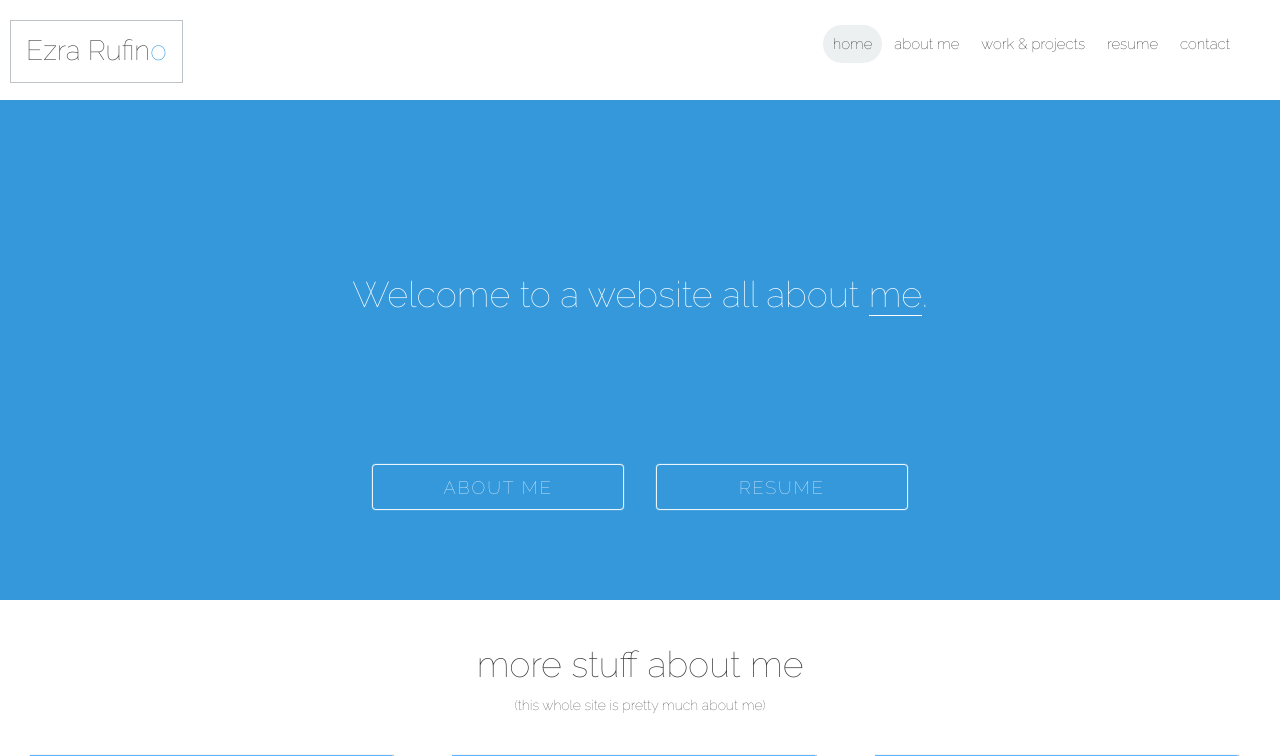
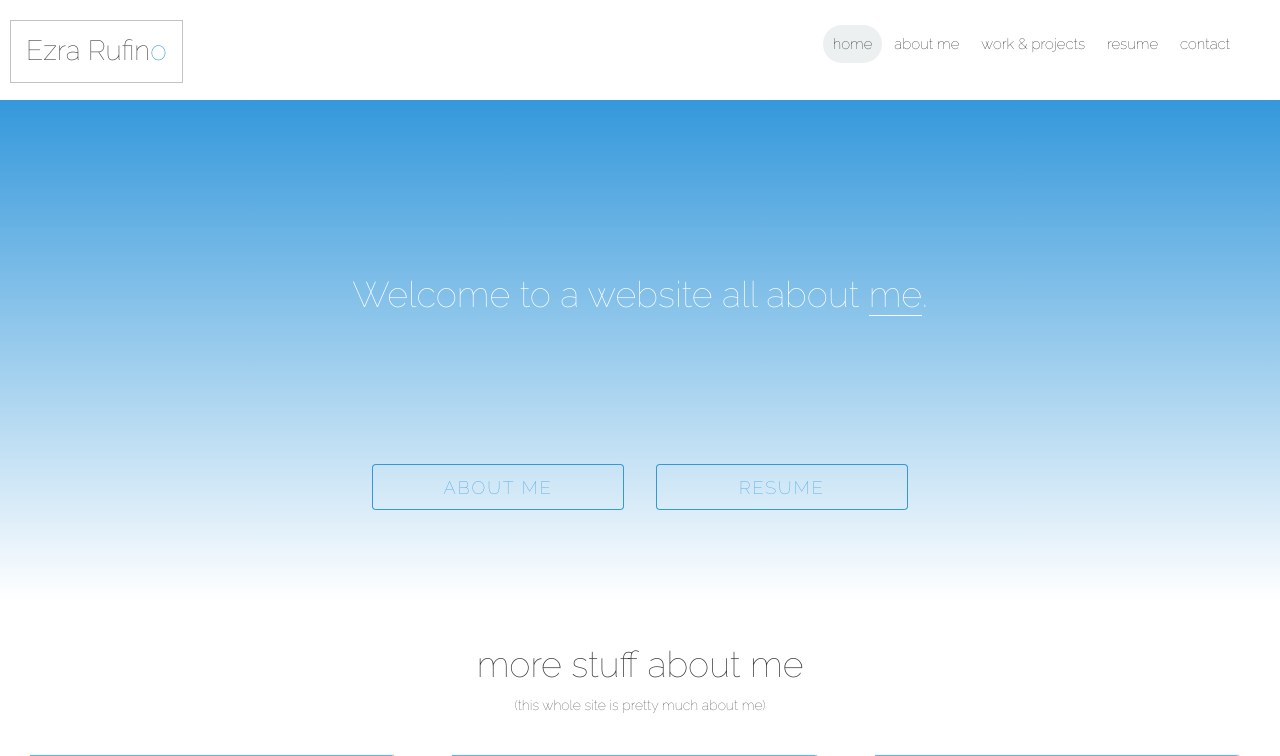
Before and after one commit to erufino/portfolio, a PHP site: page /index.html in a window 1280 px wide. Shown: the top 756 px of the page. Run offline with PHP 8.4, Linux system fonts and the light colour scheme.

Commit message:
added gradient to homepage

```diff
--- a/index.html
+++ b/index.html
@@ -89,7 +89,7 @@
     </div>
 
     <div class="middle_column">
-                      <div class="flip-container">
+                      <div class="flip-container" ontouchstart="this.classList.toggle('hover');">
                 <div class="flipper">
                     <div class="front">
                         <a class="spinning-block" href="/work.html">work & projects</a>
--- a/style.css
+++ b/style.css
@@ -83,7 +83,8 @@ THIS IS THE HERO IMAGE
 
 #header-image {
 	height: 500px;
-	background-color: #3498db;
+	/*background-color: #3498db;*/
+	background: linear-gradient(#3498db, white);
 	margin-bottom: 45px;
 	opacity: 1;
 }
@@ -115,13 +116,13 @@ a.button {
 	height: 42px;
 	line-height: 2px;
 	width: 250px;
-	color: white;
+	color: #3498db;
 	font-weight: 100;
 	font-size: 18px;
 	padding: 22px 22px;
-	background-color: #3498db;
+	/*background-color: #3498db;*/
 	margin: 15px 15px 0px 15px;
-	box-shadow: 0px 0px 1px 1px white;
+	box-shadow: 0px 0px 0px 1px #3498db;
 	text-align: center;
 	display: inline-block;
 	text-decoration: none;
```
